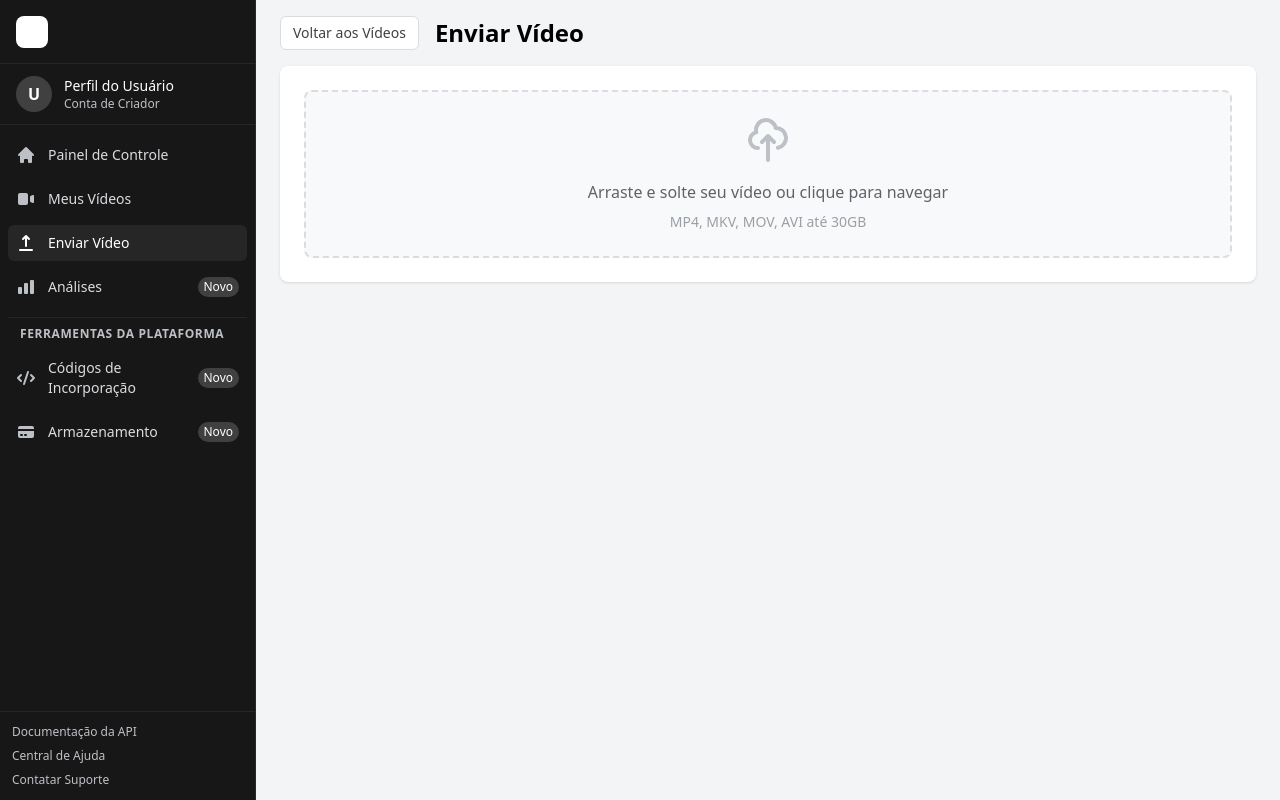
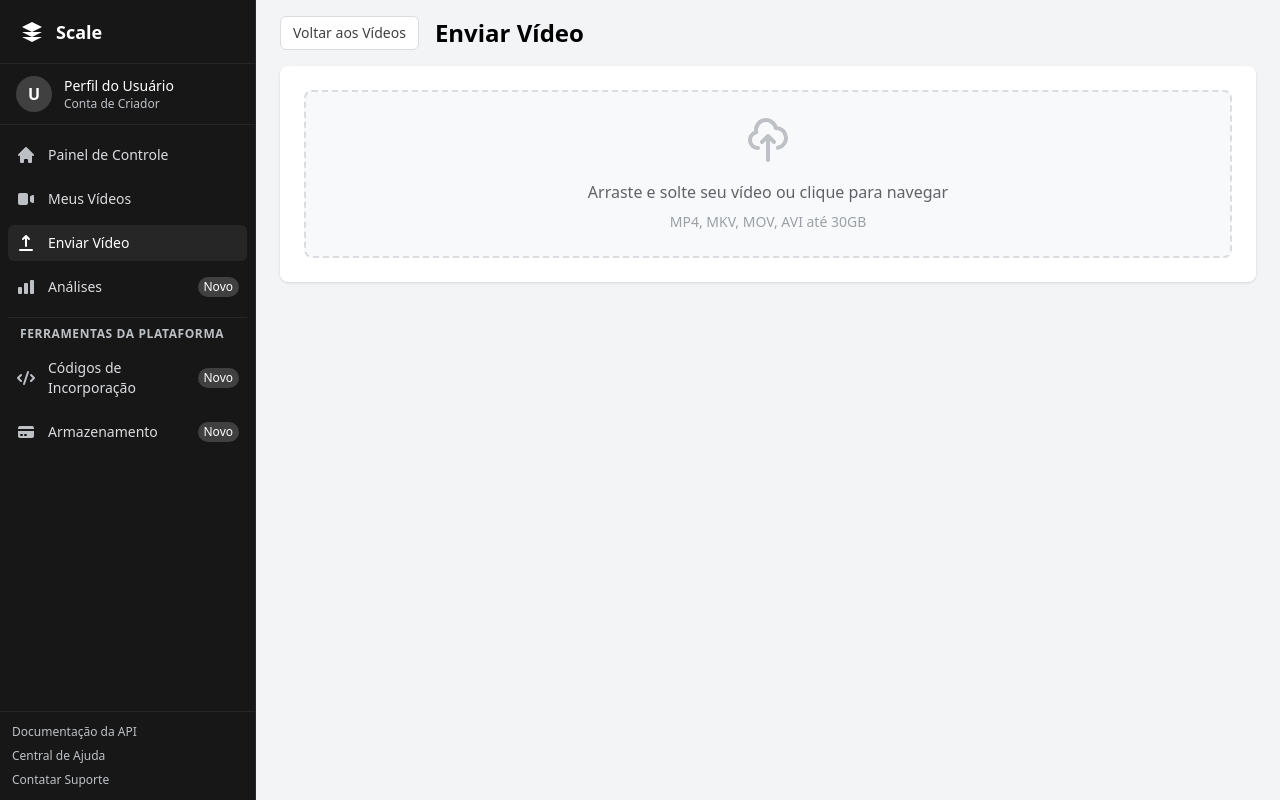
Before and after one commit to Calebbuffleben/on-demand-video-frontend, a Next.js app: page /upload-video in a window 1280 px wide. Built offline with nearby package versions, Linux system fonts and the light colour scheme; no server answers.

Commit message:
color logo

```diff
--- a/src/components/ui/ScaleLogo.tsx
+++ b/src/components/ui/ScaleLogo.tsx
@@ -26,8 +26,8 @@ const ScaleLogo: React.FC<ScaleLogoProps> = ({
   };
 
   const isLight = variant === 'light';
-  const bgColor = isLight ? 'bg-white' : 'bg-scale-900';
-  const textColor = isLight ? 'text-scale-900' : 'text-white';
+  const bgColor = isLight ? 'bg-transparent' : 'bg-scale-900';
+  const textColor = isLight ? 'text-white' : 'text-scale-900';
 
   return (
     <div className={`flex items-center ${className}`}>
```
